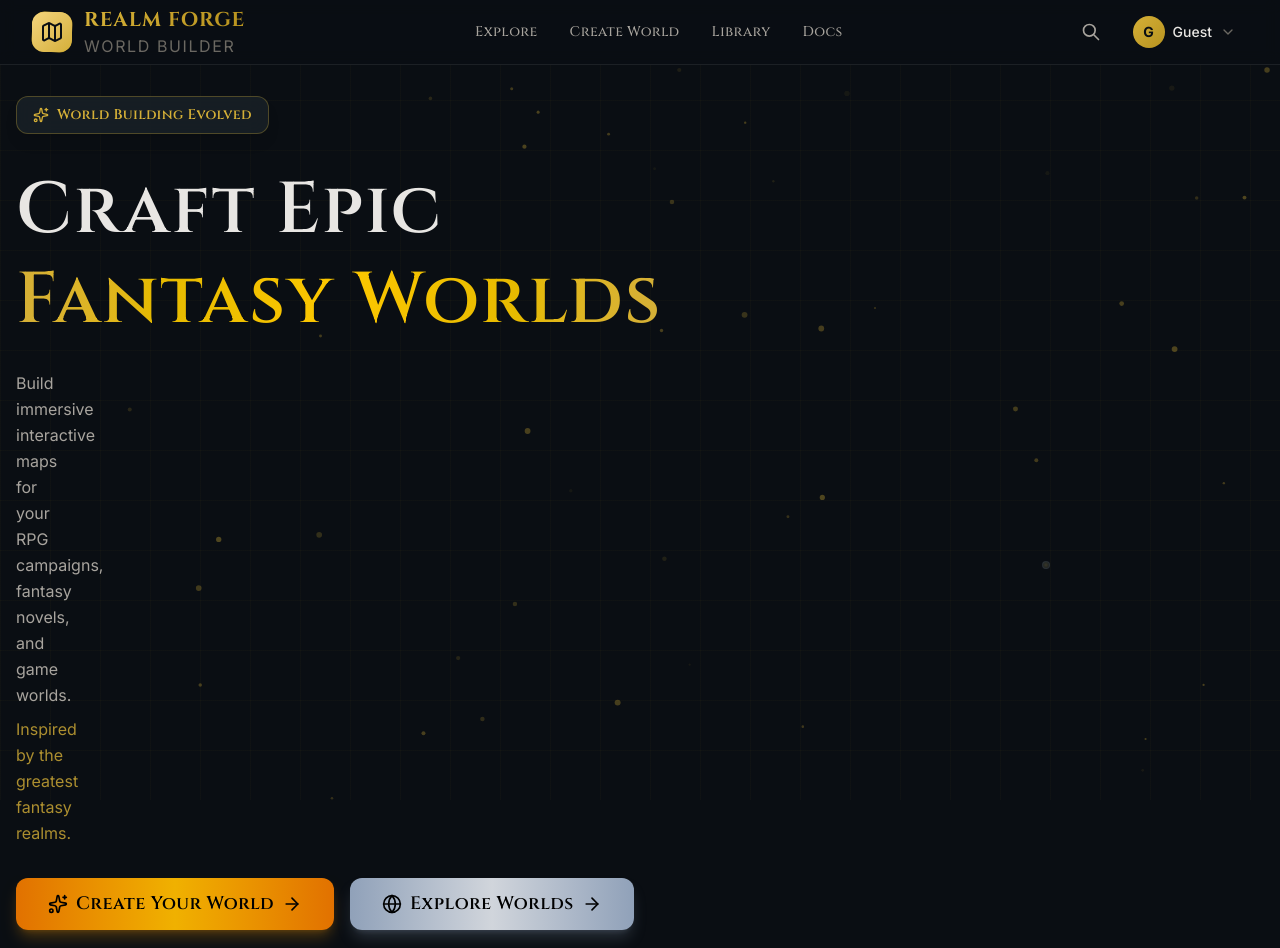
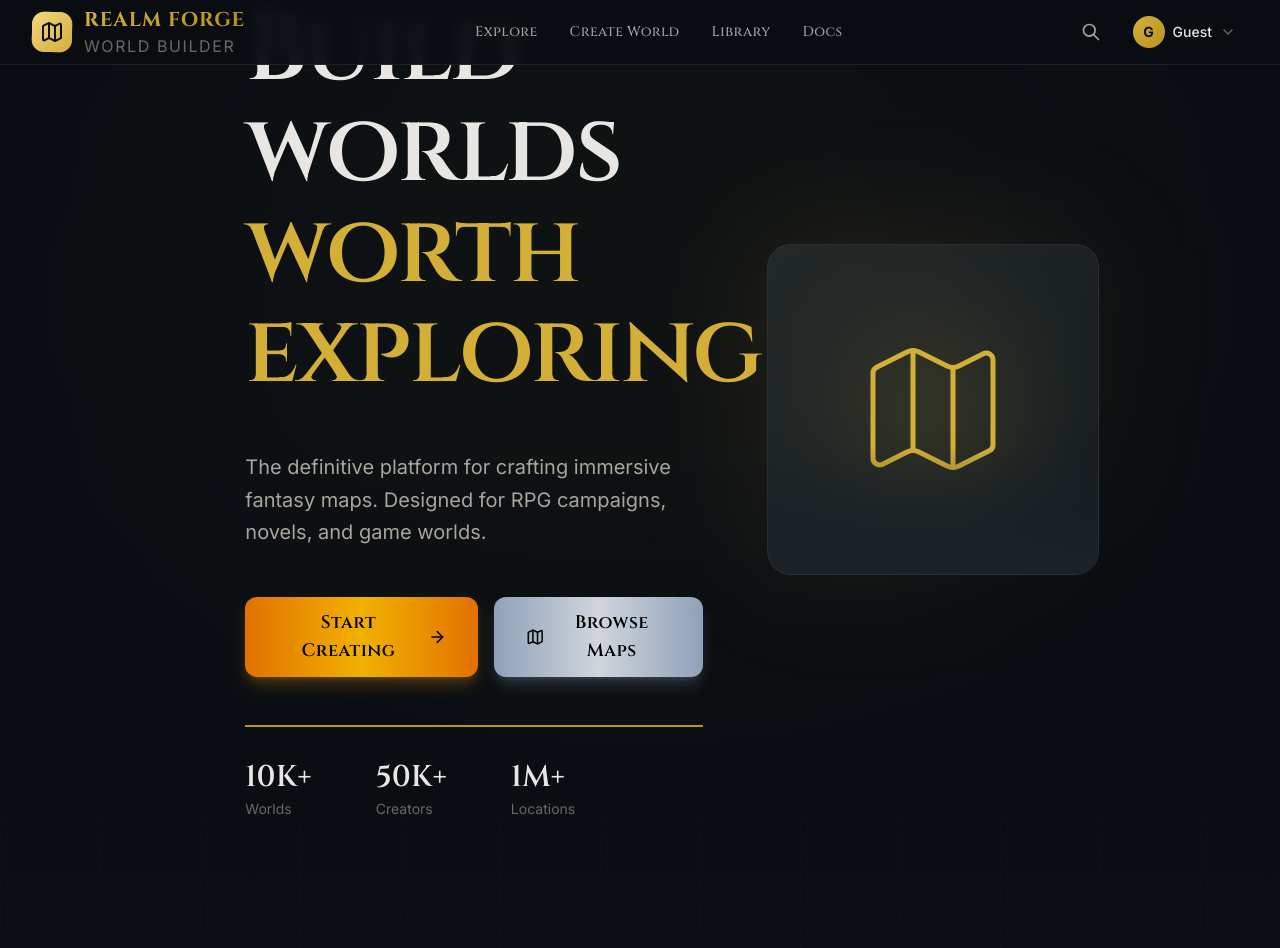
Before and after one commit to Pamacea/interactive-map, a Next.js app: page / in a window 1280 px wide. Shown: the top 948 px of the page. Built offline with nearby package versions, Linux system fonts and the light colour scheme.

Commit message:
feat: add premium design system with max-w constraints and fix layouts

```diff
--- /dev/null
+++ b/aura-tokens.json
@@ -0,0 +1,148 @@
+{
+  "aura": {
+    "version": "1.0.0",
+    "lastUpdated": "2026-01-09",
+    "colors": {
+      "surface": {
+        "base": "#0a0e13",
+        "elevated": "#141a1f",
+        "card": "#1a2228",
+        "cardHover": "#222b33",
+        "overlay": "rgba(10, 14, 19, 0.95)"
+      },
+      "muted": {
+        "subtle": "rgba(255, 255, 255, 0.04)",
+        "default": "rgba(255, 255, 255, 0.08)",
+        "strong": "rgba(255, 255, 255, 0.12)"
+      },
+      "border": {
+        "subtle": "rgba(255, 255, 255, 0.08)",
+        "default": "rgba(255, 255, 255, 0.12)",
+        "ornate": "rgba(212, 175, 55, 0.3)",
+        "glow": "rgba(212, 175, 55, 0.15)"
+      },
+      "text": {
+        "primary": "#e8e6e3",
+        "secondary": "#a8a49e",
+        "muted": "#6b6862",
+        "inverse": "#0a0e13"
+      },
+      "accent": {
+        "gold": "#d4af37",
+        "goldLight": "#f4d47c",
+        "goldDark": "#b8931f"
+      },
+      "pin": {
+        "city": "#c9a227",
+        "village": "#8b7355",
+        "poi": "#4a9eff",
+        "character": "#9b59b6",
+        "dungeon": "#e74c3c",
+        "shop": "#2ecc71",
+        "quest": "#f39c12",
+        "treasure": "#1abc9c"
+      }
+    },
+    "spacing": {
+      "gap": {
+        "tight": "0.5rem",
+        "default": "1rem",
+        "relaxed": "1.5rem",
+        "loose": "2rem",
+        "section": "3rem",
+        "screen": "4rem"
+      },
+      "padding": {
+        "sm": "0.5rem",
+        "md": "1rem",
+        "lg": "1.5rem",
+        "xl": "2rem",
+        "2xl": "3rem",
+        "3xl": "4rem"
+      }
+    },
+    "typography": {
+      "families": {
+        "display": "'Cinzel', serif",
+        "body": "'Inter', sans-serif",
+        "mono": "'JetBrains Mono', monospace"
+      },
+      "sizes": {
+        "h1": "4.5rem",
+        "h2": "3rem",
+        "h3": "2rem",
+        "body": "1rem",
+        "meta": "0.875rem"
+      },
+      "weights": {
+        "regular": "400",
+        "medium": "500",
+        "semibold": "600",
+        "bold": "700"
+      },
+      "lineHeights": {
+        "tight": "1.1",
+        "snug": "1.2",
+        "normal": "1.3",
+        "relaxed": "1.5",
+        "loose": "1.6"
+      }
+    },
+    "radius": {
+      "3xl": "1.5rem",
+      "2xl": "1rem",
+      "lg": "0.75rem",
+      "md": "0.5rem",
+      "sm": "0.25rem",
+      "full": "9999px"
+    },
+    "transitions": {
+      "durations": {
+        "fast": "150ms",
+        "normal": "200ms",
+        "slow": "300ms",
+        "slower": "400ms",
+        "ambient": "6000ms"
+      },
+      "easings": {
+        "easeOut": "ease-out",
+        "easeIn": "ease-in",
+        "easeInOut": "ease-in-out",
+        "linear": "linear"
+      }
+    },
+    "animations": {
+      "float": {
+        "duration": "6s",
+        "easing": "ease-in-out",
+        "iteration": "infinite"
+      },
+      "gradient": {
+        "duration": "8s",
+        "easing": "linear",
+        "iteration": "infinite"
+      },
+      "shimmer": {
+        "duration": "1000ms",
+        "easing": "ease-out",
+        "iteration": "1"
+      },
+      "fadeIn": {
+        "duration": "0.6s",
+        "easing": "ease-out",
+        "iteration": "1"
+      }
+    },
+    "gradients": {
+      "deepSpace": "radial-gradient(ellipse at center top, rgba(30, 27, 20, 1) 0%, rgba(15, 12, 8, 1) 100%)",
+      "goldText": "linear-gradient(to right, #d4af37, #f4d47c, #d4af37)",
+      "cardGlow": "radial-gradient(circle at 30% 30%, rgba(212, 175, 55, 0.15), transparent 60%)",
+      "metallic": "linear-gradient(to bottom right, #1a2228, #141a1f, #1a2228)"
+    },
+    "shadows": {
+      "glow": "0 0 30px rgba(212, 175, 55, 0.3)",
+      "glowSoft": "0 0 60px rgba(212, 175, 55, 0.15)",
+      "glowLarge": "0 0 100px rgba(212, 175, 55, 0.1)"
+    }
+  }
+}
--- a/src/app/explore/page.tsx
+++ b/src/app/explore/page.tsx
@@ -38,15 +38,15 @@ export default function ExplorePage() {
         <NavigationBar />
         <ExploreHeader onSearch={handleSearch} />
 
-        <main className="w-full px-4 py-8">
-          <div className="grid grid-cols-[280px_1fr] gap-6 lg:gap-8">
+        <main className="px-4 py-8">
+          <div className="max-w-4/5 mx-auto grid grid-cols-1 lg:grid-cols-[280px_1fr] gap-6 lg:gap-8">
             <FilterSidebar
               showFilters={showFilters}
               activeFilters={activeFilters}
               onToggleFilter={toggleFilter}
               onClearAll={clearAllFilters}
             />
-            <div className="flex-1 space-y-6">
+            <div className="flex flex-col gap-6">
               <ResultsHeader
                 filteredCount={filteredWorlds.length}
                 viewMode={viewMode}
--- a/src/components/@config/Layout.tsx
+++ b/src/components/@config/Layout.tsx
@@ -1,6 +1,6 @@
 export function Layout({ children }: { children: React.ReactNode }) {
   return (
-    <main className="w-full h-full min-h-screen py-24">
+    <main className="w-full h-full min-h-screen">
         {children}
     </main>
   )
--- a/src/components/explore/ui/explore-header.tsx
+++ b/src/components/explore/ui/explore-header.tsx
@@ -7,8 +7,8 @@ interface ExploreHeaderProps {
 
 export function ExploreHeader({ onSearch }: ExploreHeaderProps) {
   return (
-    <section className="relative pt-24 sm:pt-32 pb-12 sm:pb-16 px-4 border-b border-border-subtle">
-      <div className="flex flex-col gap-6">
+    <section className="relative pt-24 sm:pt-32 pb-12 sm:pb-16 px-4 border-b-2 border-b-accent-gold">
+      <div className="max-w-2/3 mx-auto flex flex-col gap-8">
         <div className="flex items-center gap-2">
           <Globe className="w-5 h-5 text-accent-gold" />
           <span className="text-sm font-display font-semibold text-accent-gold">
@@ -20,17 +20,15 @@ export function ExploreHeader({ onSearch }: ExploreHeaderProps) {
           Explore Fantasy Worlds
         </h1>
 
-        <p className="text-base text-text-secondary">
+        <p className="text-xl text-text-secondary">
           Discover incredible fantasy worlds, RPG campaigns, and creative maps built by our
           community of world builders.
         </p>
 
-        <div className="w-full">
-          <SearchBar
-            placeholder="Search by world name, description, or creator..."
-            onSearch={onSearch}
-          />
-        </div>
+        <SearchBar
+          placeholder="Search by world name, description, or creator..."
+          onSearch={onSearch}
+        />
       </div>
     </section>
   );
--- a/src/components/explore/ui/results-header.tsx
+++ b/src/components/explore/ui/results-header.tsx
@@ -24,7 +24,7 @@ export function ResultsHeader({
   onClearAllFilters,
 }: ResultsHeaderProps) {
   return (
-    <div className="flex items-center justify-between">
+    <div className="flex items-center justify-between gap-4">
       <ResultsCount count={filteredCount} activeFilters={activeFilters} onToggleFilter={onToggleFilter} onClearAll={onClearAllFilters} />
       <Actions viewMode={viewMode} showFilters={showFilters} onViewModeChange={onViewModeChange} onToggleFilters={onToggleFilters} />
     </div>
--- a/src/components/home/ui/featured-worlds-section.tsx
+++ b/src/components/home/ui/featured-worlds-section.tsx
@@ -38,7 +38,7 @@ const featuredWorlds = [
 
 export function FeaturedWorldsSection() {
   return (
-    <section className="py-20 px-4">
+    <section className="py-20 px-4 max-w-2/3 mx-auto">
       <header className="flex flex-col sm:flex-row items-start justify-between gap-4 mb-8">
         <div className="text-center sm:text-left">
           <h2 className="text-3xl md:text-4xl font-display font-bold text-text-primary mb-2">
--- a/src/components/home/ui/features-section.tsx
+++ b/src/components/home/ui/features-section.tsx
@@ -35,9 +35,9 @@ const features = [
 
 export function FeaturesSection() {
   return (
-    <section className="relative py-20 sm:py-32 px-4 bg-gradient-to-b from-background-base to-background-elevated">
+    <section className="relative py-20 sm:py-32 px-4 bg-gradient-to-b from-background-base to-background-elevated border-b-2 border-b-accent-gold">
       <div className="absolute inset-0 bg-[linear-gradient(rgba(212,175,55,0.02)_1px,transparent_1px),linear-gradient(90deg,rgba(212,175,55,0.02)_1px,transparent_1px)] bg-[length:100px_100px]" />
-      <div className="relative flex flex-col items-center">
+      <div className="relative max-w-2/3 mx-auto flex flex-col items-center">
         <FeaturesHeader />
         <FeaturesGrid />
       </div>
@@ -50,7 +50,7 @@ function FeaturesHeader() {
     <div className="text-center mb-12 sm:mb-16">
       <h2 className="text-3xl sm:text-4xl md:text-5xl font-display font-bold text-text-primary mb-4">
         Everything You Need to{" "}
-        <span className="bg-gradient-to-r from-accent-gold to-accent-gold-light bg-clip-text text-transparent">
+        <span className="bg-linear-to-r from-accent-gold to-accent-gold-light bg-clip-text text-transparent">
           Build
         </span>
       </h2>
--- a/src/components/home/ui/footer.tsx
+++ b/src/components/home/ui/footer.tsx
@@ -3,8 +3,8 @@ import { MapPin } from "lucide-react";
 
 export function Footer() {
   return (
-    <footer className="py-12 px-4 border-t border-border-subtle">
-      <div className="">
+    <footer className="py-6 px-4 border-t border-border-subtle">
+      <div className="max-w-2/3 mx-auto">
         <div className="flex flex-col md:flex-row items-center justify-between gap-6">
           <FooterLogo />
           <FooterLinks />
--- a/src/components/home/ui/hero-section.tsx
+++ b/src/components/home/ui/hero-section.tsx
@@ -1,97 +1,86 @@
-import { ArrowRight, Sparkles, Globe, Map } from "lucide-react";
+"use client";
+
+import { ArrowRight, Map } from "lucide-react";
 import { MetallicButton } from "@/components/ui/metallic-button";
-import { cn } from "@/lib/utils";
+
+const stats = [
+  { value: "10K+", label: "Worlds" },
+  { value: "50K+", label: "Creators" },
+  { value: "1M+", label: "Locations" }
+];
 
 export function HeroSection() {
   return (
-    <section className="relative min-h-screen flex items-center px-4 overflow-hidden">
-      {/* Max-width container - OBLIGATORY */}
-      <div className="w-full max-w-[1440px] mx-auto">
-        {/* 60/40 asymmetric grid layout - OBLIGATORY */}
-        <div className="grid grid-cols-1 lg:grid-cols-[60%_40%] gap-x-8 gap-y-12 items-center">
+    <section className="relative min-h-screen flex items-center  px-6 bg-background-base ">
+      <div className="absolute inset-0 overflow-hidden pointer-events-none">
+        <div className="absolute top-0 left-1/2 -translate-x-1/2 w-250 h-150 bg-accent-gold/3 rounded-full blur-[150px]" />
+      </div>
 
-          {/* LEFT COLUMN (60%) - Information - LEFT ALIGNED */}
-          <div className="flex flex-col items-start text-left">
+      <div className="relative w-full max-w-2/3 mx-auto">
+        <div className="grid grid-cols-1 lg:grid-cols-[58%_42%] gap-16 items-center px-4">
 
-            {/* Badge */}
-            <div className="inline-flex items-center gap-2 px-4 py-2 rounded-lg bg-background-card/80 backdrop-blur-md border border-accent-gold/30 shadow-lg mb-8">
-              <Sparkles className="w-4 h-4 text-accent-gold" />
-              <span className="text-sm font-display font-semibold text-accent-gold tracking-wide">
-                World Building Evolved
-              </span>
-            </div>
+          <div className="flex flex-col gap-12">
 
-            {/* H1 - text-7xl - Maximum size */}
-            <h1 className="text-5xl sm:text-6xl lg:text-7xl font-display font-semibold tracking-wide leading-tight text-text-primary mb-6">
-              Craft Epic
+            <h1 className="text-6xl sm:text-7xl lg:text-8xl font-display font-semibold tracking-tight text-text-primary leading-[1.05]">
+              Build worlds
               <br />
-              <span className="bg-gradient-to-r from-accent-gold via-yellow-400 to-accent-gold bg-clip-text text-transparent">
-                Fantasy Worlds
-              </span>
+              <span className="text-accent-gold">worth exploring</span>
             </h1>
 
-            {/* Body - text-base - Second size */}
-            <p className="text-base text-text-secondary leading-relaxed max-w-2xl mb-8">
-              Build immersive interactive maps for your RPG campaigns, fantasy novels, and game worlds.
-              <span className="block mt-2 text-accent-gold/80">Inspired by the greatest fantasy realms.</span>
+            <p className="text-xl text-text-secondary leading-relaxed">
+              The definitive platform for crafting immersive fantasy maps. Designed for RPG campaigns, novels, and game worlds.
             </p>
 
-            {/* CTA Buttons - Left aligned with text */}
-            <div className="flex flex-col sm:flex-row items-start gap-4 mb-12">
-              <MetallicButton variant="gold" size="lg" className="rounded-lg">
-                <Sparkles className="w-5 h-5" />
-                Create Your World
+            <div className="flex items-center gap-4">
+              <MetallicButton variant="gold" size="lg">
+                Start Creating
                 <ArrowRight className="w-5 h-5" />
               </MetallicButton>
-              <MetallicButton variant="silver" size="lg" className="rounded-lg">
-                <Globe className="w-5 h-5" />
-                Explore Worlds
-                <ArrowRight className="w-5 h-5" />
+              <MetallicButton variant="silver" size="lg">
+                <Map className="w-5 h-5" />
+                Browse Maps
               </MetallicButton>
             </div>
 
-            {/* Stats - Left aligned, horizontal layout */}
-            <div className="flex flex-wrap items-center gap-x-12 gap-y-4">
-              <div>
-                <div className="text-2xl font-display font-semibold text-gradient">10K+</div>
-                <div className="text-sm text-text-muted mt-1">Worlds Created</div>
-              </div>
-              <div className="hidden sm:block w-px h-12 bg-border-subtle" />
-              <div>
-                <div className="text-2xl font-display font-semibold text-gradient">50K+</div>
-                <div className="text-sm text-text-muted mt-1">Active Users</div>
-              </div>
-              <div className="hidden sm:block w-px h-12 bg-border-subtle" />
-              <div>
-                <div className="text-2xl font-display font-semibold text-gradient">1M+</div>
-                <div className="text-sm text-text-muted mt-1">Map Pins</div>
+            <div className="flex items-center gap-16 pt-8 border-t-2 border-t-accent-gold-dark">
+              {stats.map((stat) => (
+                <div key={stat.label}>
+                  <div className="text-3xl font-display font-semibold text-text-primary">{stat.value}</div>
+                  <div className="text-sm text-text-muted mt-1">{stat.label}</div>
+                </div>
+              ))}
+            </div>
+
+          </div>
+
+          <div className="relative flex items-center justify-center">
+            <div className="relative w-full aspect-square">
+              <div className="absolute inset-0 bg-linear-to-br from-accent-gold/15 to-transparent rounded-3xl blur-3xl" />
+
+              <div className="relative w-full h-full rounded-3xl bg-linear-to-br from-background-card to-background-elevated border border-border-subtle overflow-hidden">
+                <div className="absolute inset-0 bg-linear-to-br from-accent-gold/5 to-transparent" />
+
+                <div className="absolute inset-0 flex items-center justify-center">
+                  <div className="relative">
+                    <div className="absolute inset-0 bg-accent-gold/20 blur-3xl rounded-full" />
+                    <Map className="relative w-40 h-40 text-accent-gold" strokeWidth={0.75} />
+                  </div>
+                </div>
+
+                <div className="absolute bottom-0 left-0 right-0 h-32 bg-linear-to-t from-background-card to-transparent" />
               </div>
             </div>
           </div>
 
-          {/* RIGHT COLUMN (40%) - Visual signal */}
-          <div className="relative flex items-center justify-center">
-            {/* Placeholder for visual element */}
-            <div className="relative w-full aspect-square max-w-sm rounded-2xl bg-gradient-to-br from-background-card to-background-elevated border border-border-subtle overflow-hidden">
-              {/* Decorative elements */}
-              <div className="absolute inset-0 bg-[radial-gradient(circle_at_50%_50%,rgba(212,175,55,0.1),transparent_50%)]" />
-
-              {/* Centered map icon */}
-              <div className="absolute inset-0 flex items-center justify-center">
-                <div className="relative">
-                  <div className="absolute inset-0 bg-accent-gold/20 blur-3xl rounded-full" />
-                  <Map className="relative w-32 h-32 text-accent-gold" strokeWidth={1} />
-                </div>
-              </div>
-
-              {/* Floating decorative elements */}
-              <div className="absolute top-12 right-12 w-16 h-16 rounded-lg bg-accent-gold/10 border border-accent-gold/30" />
-              <div className="absolute bottom-12 left-12 w-12 h-12 rounded-md bg-accent-gold/10 border border-accent-gold/30" />
-              <div className="absolute top-1/2 right-8 w-8 h-8 rounded-md bg-accent-gold/10 border border-accent-gold/30" />
-            </div>
-          </div>
         </div>
       </div>
+
+      <style jsx>{`
+        @keyframes float {
+          0%, 100% { transform: translateY(0px); }
+          50% { transform: translateY(-12px); }
+        }
+      `}</style>
     </section>
   );
 }
```
Also changed, not shown: src/components/explore/ui/filter-sidebar.tsx (+9 -9 lines), src/components/explore/ui/worlds-grid.tsx (+9 -7 lines), src/components/home/ui/cta-section.tsx (+11 -13 lines), 1 other file (tests, documents, lock files or other folders).
